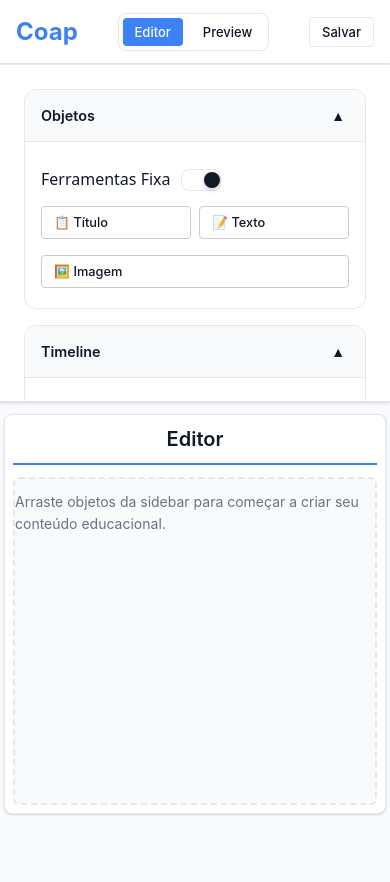
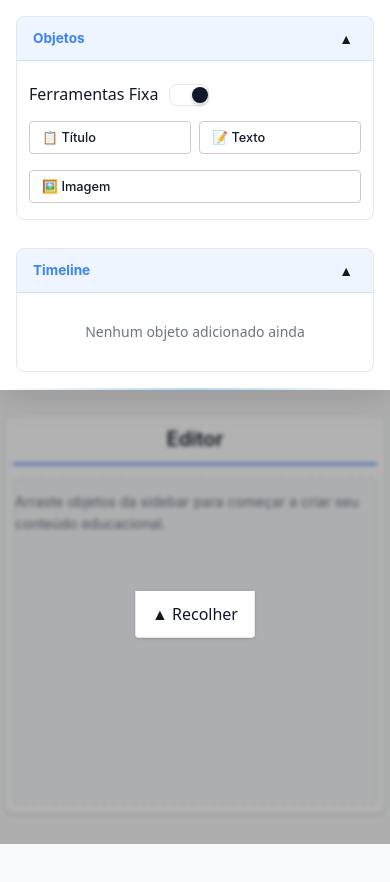
Before and after one commit to EricCoisa/Coap, a React (Vite) app: page / in a window 390 px wide. Shown: the top 882 px of the page. Built offline with nearby package versions, Linux system fonts and the light colour scheme.

Commit message:
SideBar Mobile

```diff
--- a/src/components/sidebar/components/sidebarSection/sidebarSection.styles.ts
+++ b/src/components/sidebar/components/sidebarSection/sidebarSection.styles.ts
@@ -14,6 +14,24 @@ export const SidebarSectionContainer = styled.div`
 
   ${mediaQueries.mobile} {
     margin-bottom: 1rem;
+
+    /* No mobile, usa layout flex para otimizar espaço */
+    display: flex;
+    flex-direction: column;
+
+    &:last-child {
+      margin-bottom: 0;
+    }
+  }
+
+  ${mediaQueries.sidebarCollapse} {
+    /* Layout mais compacto para mobile */
+    margin-bottom: 0.75rem;
+    border-radius: ${({ theme }) => theme.borderRadius.md};
+
+    &:last-child {
+      margin-bottom: 0;
+    }
   }
 `;
 
@@ -28,6 +46,13 @@ export const SidebarSectionHeader = styled.div`
   ${mediaQueries.mobile} {
     padding: 0.75rem 1rem;
   }
+
+  ${mediaQueries.sidebarCollapse} {
+    /* Header mais compacto no mobile */
+    padding: 0.5rem 1rem;
+    background: ${({ theme }) => theme.colors.primary}15;
+    border-bottom: 1px solid ${({ theme }) => theme.colors.primary}30;
+  }
 `;
 
 export const SidebarSectionTitle = styled.h3`
@@ -39,6 +64,12 @@ export const SidebarSectionTitle = styled.h3`
 
   ${mediaQueries.mobile} {
     font-size: 0.9rem;
+  }
+
+  ${mediaQueries.sidebarCollapse} {
+    font-size: 0.85rem;
+    font-weight: 700;
+    color: ${({ theme }) => theme.colors.primary};
   }
 `;
 
@@ -73,4 +104,37 @@ export const SidebarSectionContent = styled.div<{ $isCollapsed: boolean }>`
   ${mediaQueries.mobile} {
     padding: ${({ $isCollapsed }) => $isCollapsed ? '0' : '1rem'};
   }
+
+  ${mediaQueries.sidebarCollapse} {
+    /* Conteúdo mais compacto e otimizado para mobile */
+    padding: ${({ $isCollapsed }) => $isCollapsed ? '0' : '0.75rem'};
+    max-height: ${({ $isCollapsed }) => $isCollapsed ? '0' : '300px'};
+
+    /* Layout vertical para melhor uso do espaço */
+    display: ${({ $isCollapsed }) => $isCollapsed ? 'none' : 'flex'};
+    flex-direction: column;
+    gap: 0.5rem;
+
+    /* Scrollbar customizada para mobile */
+    overflow-y: auto;
+    scrollbar-width: thin;
+    scrollbar-color: ${({ theme }) => theme.colors.border} transparent;
+
+    &::-webkit-scrollbar {
+      width: 4px;
+    }
+
+    &::-webkit-scrollbar-track {
+      background: transparent;
+    }
+
+    &::-webkit-scrollbar-thumb {
+      background: ${({ theme }) => theme.colors.border};
+      border-radius: 2px;
+    }
+
+    &::-webkit-scrollbar-thumb:hover {
+      background: ${({ theme }) => theme.colors.primary};
+    }
+  }
 `;
--- a/src/components/sidebar/sidebar.styles.ts
+++ b/src/components/sidebar/sidebar.styles.ts
@@ -16,36 +16,105 @@ export const Sidebar = styled.aside<{ $isMinimized?: boolean }>`
 
   ${mediaQueries.sidebarCollapse} {
     position: fixed;
-    top: 64px;
+    top: ${({ $isMinimized }) => $isMinimized ? '-70vh' : '0'};
+    bottom: auto;
     left: 0;
     right: 0;
     margin: 0;
     border-radius: 0;
     border-left: none;
     border-right: none;
-    padding: ${({ $isMinimized }) => $isMinimized ? '0.75rem 1.5rem' : '1.5rem'};
-    max-height: ${({ $isMinimized }) => $isMinimized ? '60px' : '40vh'};
+    border-top: none;
+    padding: ${({ $isMinimized }) => $isMinimized ? '0' : '1rem'};
+    max-height: ${({ $isMinimized }) => $isMinimized ? '0' : '70vh'};
+    height: ${({ $isMinimized }) => $isMinimized ? '0' : 'auto'};
     z-index: ${({ theme }) => theme.zIndex.sidebar};
     transition: all 0.3s ease;
+    overflow: ${({ $isMinimized }) => $isMinimized ? 'hidden' : 'auto'};
+
+    /* Layout vertical para mobile */
+    display: flex;
+    flex-direction: column;
+    gap: ${({ $isMinimized }) => $isMinimized ? '0' : '1rem'};
+
+    /* Melhora a aparência quando expandido */
+    ${({ $isMinimized }) => !$isMinimized && `
+      box-shadow: 0 8px 32px rgba(0, 0, 0, 0.12);
+      border-bottom: 2px solid;
+      border-image: linear-gradient(90deg, transparent, rgba(0, 122, 204, 0.3), transparent) 1;
+    `}
   }
 `;
 
-export const MinimizeButton = styled.button`
+/* Overlay para melhor UX no mobile quando sidebar estiver aberto */
+export const SidebarOverlay = styled.div<{ $isVisible: boolean }>`
   display: none;
-  background: none;
-  border: none;
+
+  ${mediaQueries.sidebarCollapse} {
+    display: ${({ $isVisible }) => $isVisible ? 'block' : 'none'};
+    position: fixed;
+    top: 0;
+    left: 0;
+    right: 0;
+    bottom: 0;
+    background: rgba(0, 0, 0, 0.3);
+    z-index: ${({ theme }) => theme.zIndex.sidebar - 1};
+    backdrop-filter: blur(2px);
+    transition: all 0.3s ease;
+    opacity: ${({ $isVisible }) => $isVisible ? '1' : '0'};
+    pointer-events: ${({ $isVisible }) => $isVisible ? 'auto' : 'none'};
+  }
+`;
+
+export const MinimizeButton = styled.button<{ $isMinimized?: boolean }>`
+  display: none;
+  background: ${({ theme }) => theme.colors.surface};
+  border: 1px solid ${({ theme }) => theme.colors.border};
+  border-top: none;
   color: ${({ theme }) => theme.colors.text};
   cursor: pointer;
-  padding: 0.5rem;
-  border-radius: ${({ theme }) => theme.borderRadius.sm};
+  padding: 0.75rem 1rem;
+  border-radius: 0 0 ${({ theme }) => theme.borderRadius.sm} ${({ theme }) => theme.borderRadius.sm};
   transition: all ${({ theme }) => theme.transitions.normal};
+  box-shadow: ${({ theme }) => theme.boxShadow};
+  font-size: 1rem;
+  font-weight: 500;
 
   &:hover {
     background: ${({ theme }) => theme.colors.objectBackground};
+    transform: translateY(2px);
+  }
+
+  &:focus {
+    outline: 2px solid ${({ theme }) => theme.colors.primary};
+    outline-offset: 2px;
   }
 
   ${mediaQueries.sidebarCollapse} {
     display: block;
+    position: fixed;
+    top: ${({ $isMinimized }) => $isMinimized ? '0' : '70vh'};
+    bottom: auto;
+    left: 50%;
+    transform: translateX(-50%);
+    z-index: ${({ theme }) => theme.zIndex.sidebar + 1};
+    min-width: 120px;
+
+    ${({ $isMinimized, theme }) => $isMinimized && `
+      border-radius: 0 0 ${theme.borderRadius.sm} ${theme.borderRadius.sm};
+      border-top: none;
+      box-shadow: 0 4px 12px rgba(0, 0, 0, 0.15);
+      animation: pulse 2s infinite;
+    `}
+  }
+
+  @keyframes pulse {
+    0%, 100% {
+      box-shadow: 0 4px 12px rgba(0, 0, 0, 0.15);
+    }
+    50% {
+      box-shadow: 0 6px 20px rgba(0, 0, 0, 0.25);
+    }
   }
 `;
 
--- a/src/components/sidebar/sidebar.tsx
+++ b/src/components/sidebar/sidebar.tsx
@@ -1,6 +1,6 @@
 import type { BaseComponentProps } from '../../types';
 import { connectUtil, type PropsFromRedux } from '../../utils/reduxUtil';
-import { Sidebar, MinimizeButton } from './sidebar.styles';
+import { Sidebar, MinimizeButton, SidebarOverlay } from './sidebar.styles';
 import { useSidebar } from '../../hooks/useSidebar';
 import TimeLine from './components/timeline/timeline';
 import Tools from './components/tools/tools';
@@ -25,20 +25,27 @@ function SidebarComponent(props: SidebarProps) {
     setIsMinimized(!isMinimized);
   }
 
+  function handleOverlayClick() {
+    setIsMinimized(true);
+  }
+
   return (
+    <>
+      <SidebarOverlay $isVisible={!isMinimized} onClick={handleOverlayClick} />
       <Sidebar className={props.className} style={props.style} $isMinimized={isMinimized}>
         <SidebarSection title="Objetos" collapsible={true}>
-
           <Tools isMinimized={isMinimized} />
         </SidebarSection>
 
         <SidebarSection title="Timeline" collapsible={true}>
           <TimeLine isMinimized={isMinimized} />
         </SidebarSection>
-      <MinimizeButton onClick={toggleMinimize}>
-        {isMinimized ? '▼' : '▲'}
+      </Sidebar>
+
+      <MinimizeButton onClick={toggleMinimize} $isMinimized={isMinimized}>
+        {isMinimized ? '▼ Expandir' : '▲ Recolher'}
       </MinimizeButton>
-    </Sidebar>
+    </>
   );
 }
 
```
Lines whose indentation alone changed are shown as unchanged.
